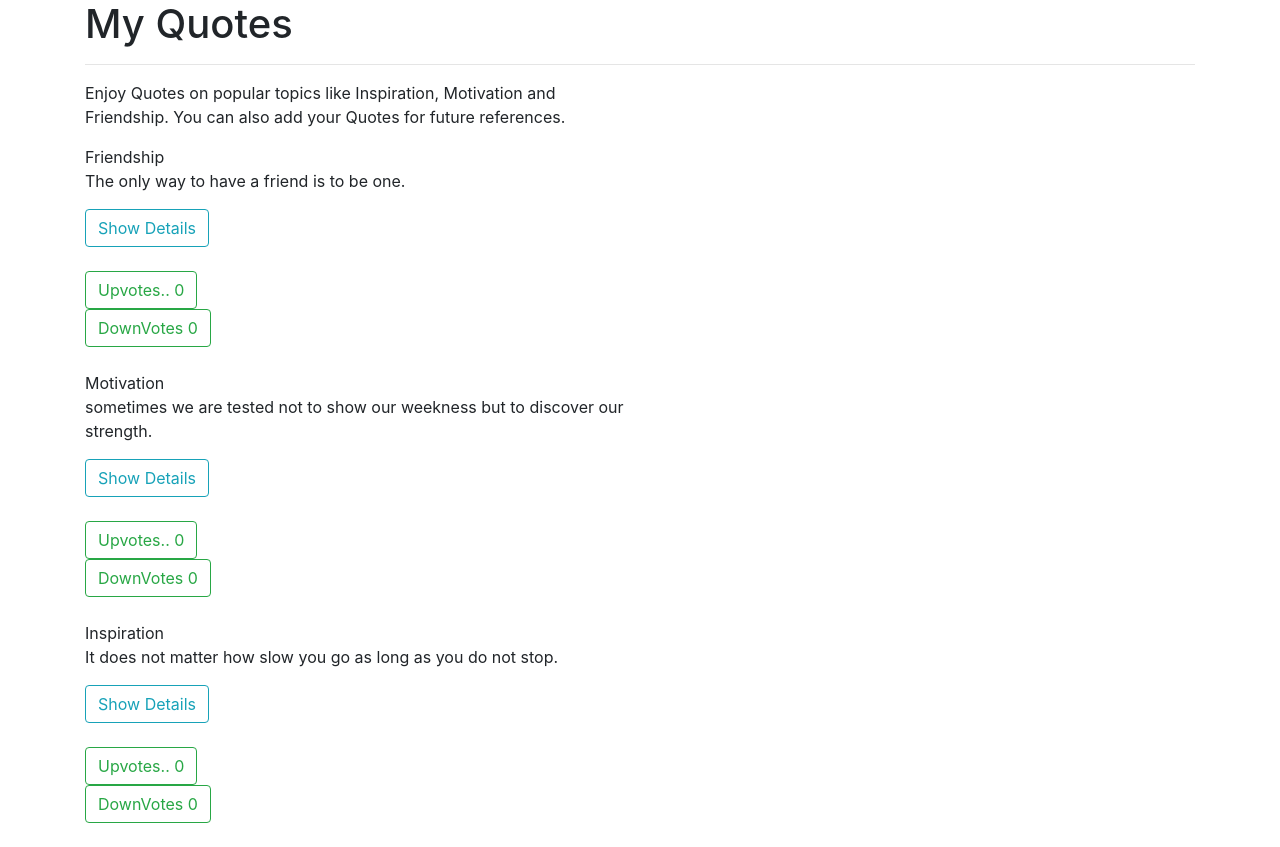
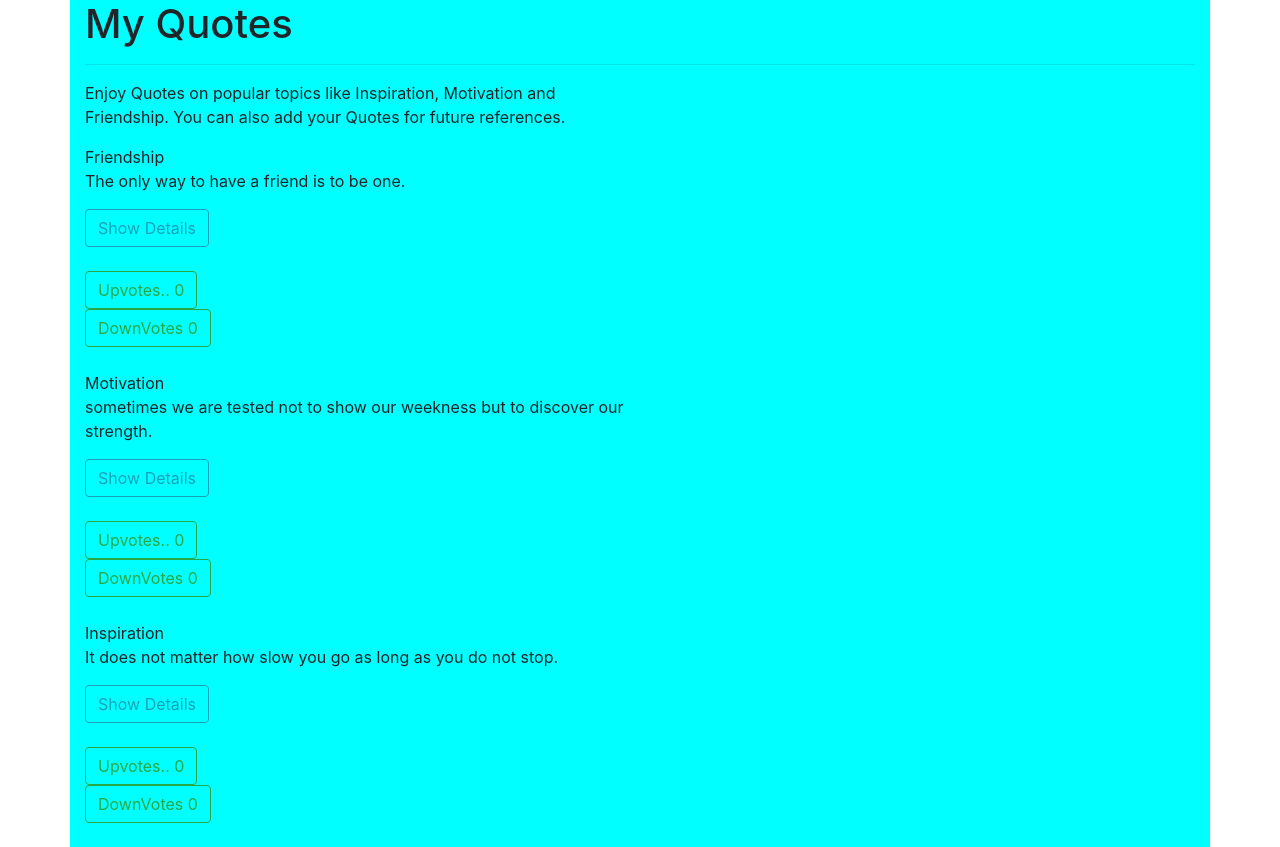
Before and after one commit to suzie254/My-Quotes, an Angular app: page / in a window 1280 px wide. Built offline with nearby package versions, Linux system fonts and the light colour scheme.

Commit message:
sStyled the background image

```diff
--- a/src/app/quote/quote.component.css
+++ b/src/app/quote/quote.component.css
@@ -0,0 +1,3 @@
+.container {
+    background-color:aqua;
+}
```
